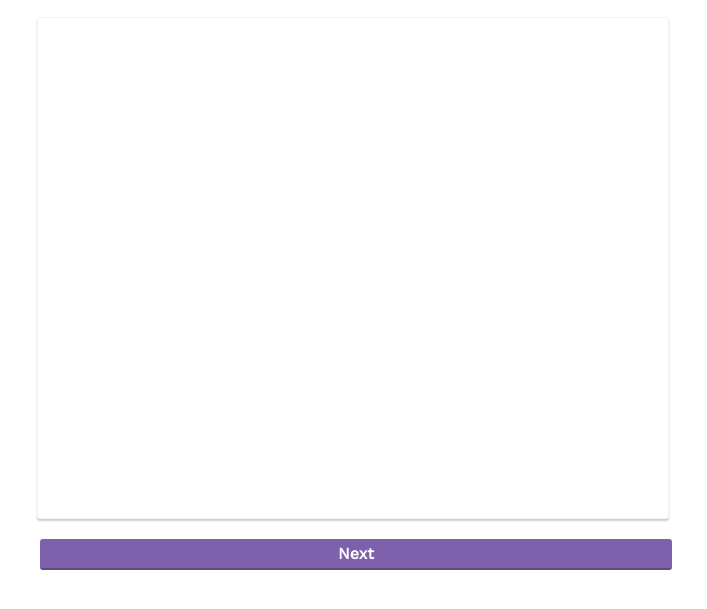
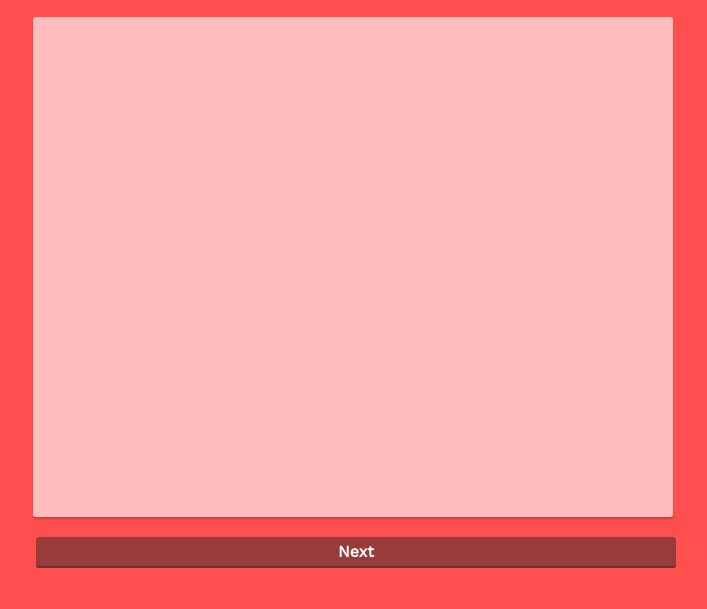
Before and after one commit to jasonckc/NL-gaming-night, a React app: page / in a window 1280 px wide. Shown: the part 115-724 px from the top of the page, without its empty margins (287-994 px from the left). Built offline with nearby package versions, Linux system fonts and the light colour scheme.

Commit message:
Updates the participant's screen styling

```diff
--- a/src/Components/participants.css
+++ b/src/Components/participants.css
@@ -1,3 +1,14 @@
+div.participants-bg {
+    background-color: rgb(255, 79, 79);
+    color: white;
+    position: fixed;
+    width: 100%;
+    height: 100%;
+    left: 0;
+    top: 0;
+    z-index: 10;
+}
+
 div.participants-wrapper {
     height: 100%;
     width: 50%;
@@ -16,8 +27,8 @@ ul.participants-list {
     height: 60vh;
     overflow: auto;
     max-width: 100%;
-    background-color: white;
-    border: 1px solid rgb(243, 243, 243);
+    background-color: rgba(255, 255, 255, 0.623);
+    color: black;
     border-radius: 3px;
     box-shadow: 0 2px 2px 0 rgba(0, 0, 0, 0.2);
 }
@@ -42,7 +53,7 @@ button.participants-btn-remove {
 }
 
 button.participants-btn-next {
-    background-color: rgb(125, 97, 172);
+    background-color: rgb(151, 59, 59);
     color: white;
     width: 100%;
 }
--- a/src/Components/participants.js
+++ b/src/Components/participants.js
@@ -25,6 +25,7 @@ class Participants extends Component {
         );
 
         return (
+            <div className="participants-bg">
                 <div className="participants-wrapper">
                     <h1 className="participants-title">Participants</h1>
                     <input
@@ -49,6 +50,7 @@ class Participants extends Component {
                         Next
                     </button>
                 </div>
+            </div>
         );
     }
 }
```
Lines whose indentation alone changed are shown as unchanged.
